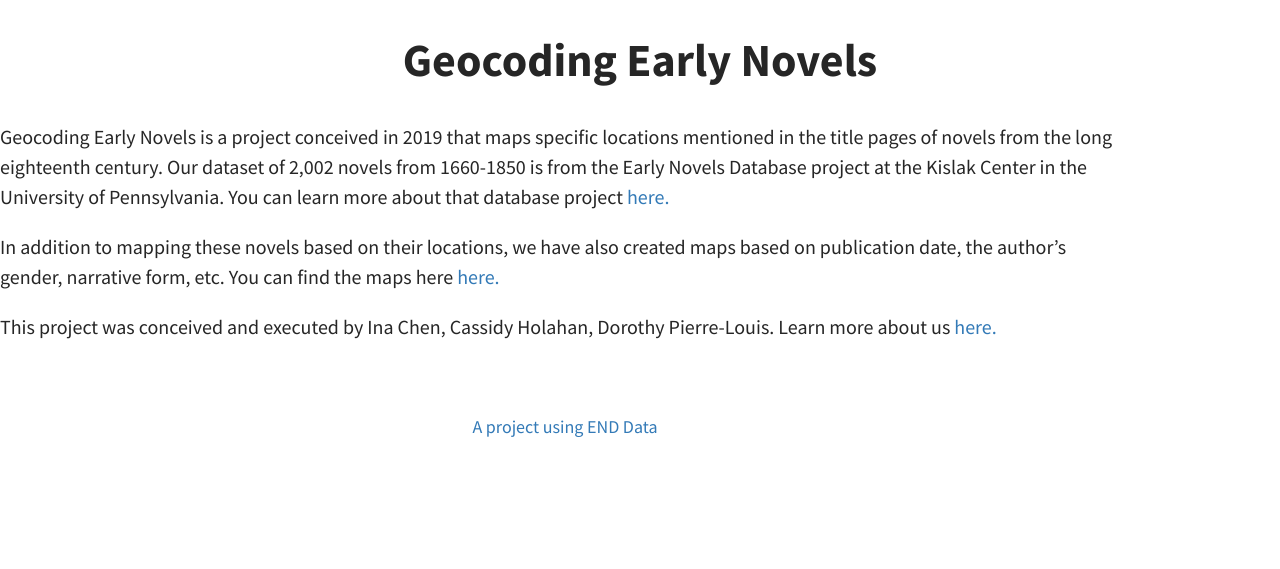
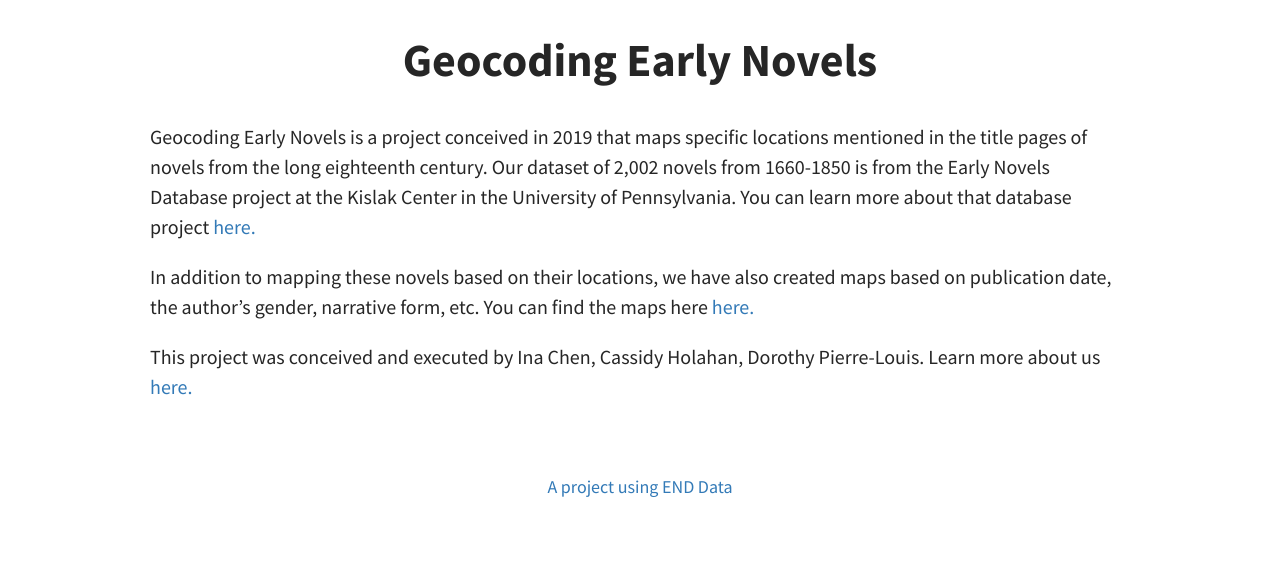
Before and after one commit to cholahan/end19, a Jekyll site: the page built from index.html, in a window 1280 px wide. Shown: the part 456-1025 px from the top of the page. Built offline with Jekyll 4.4.1, drawn with Linux system fonts in a browser that asks for light colours; the list of posts is cut into pages by our own code; before the commit the page ends 965 px from its top, so only the background shows below that.

Commit message:
Update index.html

```diff
--- a/index.html
+++ b/index.html
@@ -16,7 +16,6 @@
   }
 p {
   margin-right: 150px;
-  margin-left: 150px
-  padding: 250px;
+  margin-left: 150px;
 }
 </style>
```
